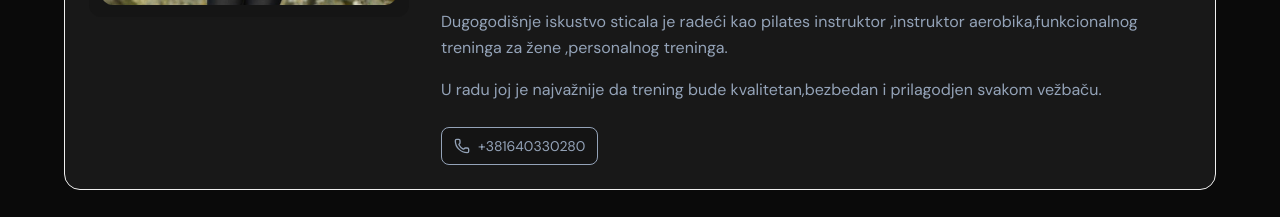
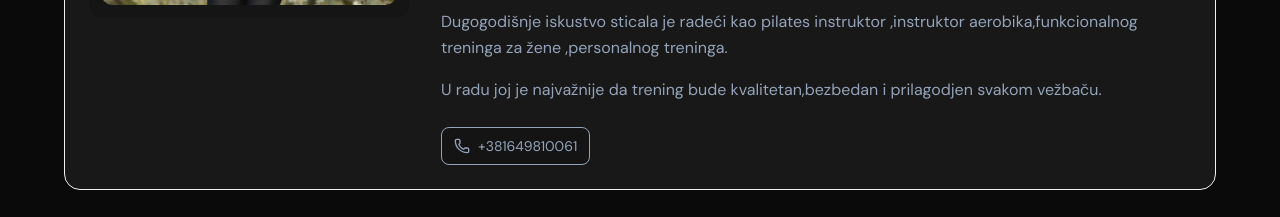
Before and after one commit to Slavisa05/spartansgym, a Next.js app: page /o-nama in a window 1280 px wide. Shown: the part 8500-8717 px from the top of the page. Built offline with nearby package versions, Linux system fonts and the light colour scheme.

Commit message:
ispravka videa

```diff
--- a/components/home/HeroSection.tsx
+++ b/components/home/HeroSection.tsx
@@ -8,9 +8,9 @@
                 muted
                 loop
                 playsInline
-                className="absolute inset-0 w-full h-full object-cover"
+                className="absolute inset-0 w-full h-full object-cover object-center"
             >
-                <source src="/teretana.webm" type="video/webm" />
+                <source src="/hero_video.mp4" type="video/mp4" />
             </video>
 
             {/* Overlay — da tekst bude čitljiv */}
--- a/data/trainers.ts
+++ b/data/trainers.ts
@@ -165,6 +165,6 @@
             "U radu joj je najvažnije da trening bude kvalitetan,bezbedan i prilagodjen svakom vežbaču."
         ],
         gymSlugs: ["gym-1"],
-        phone: "+381640330280"
+        phone: "+381649810061"
     },
 ];
```
Also changed, not shown: 2 other files (tests, documents, lock files or other folders).
